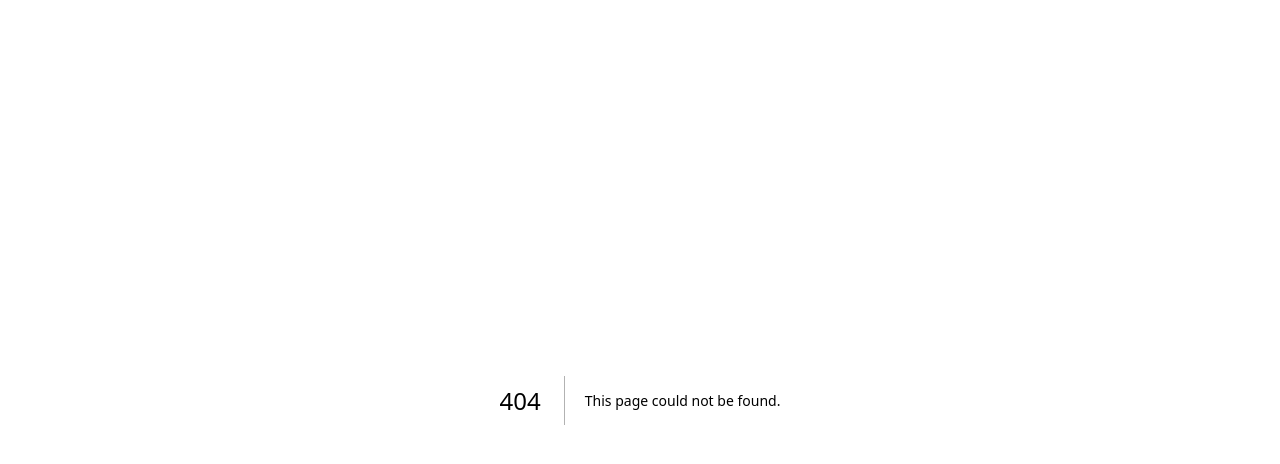
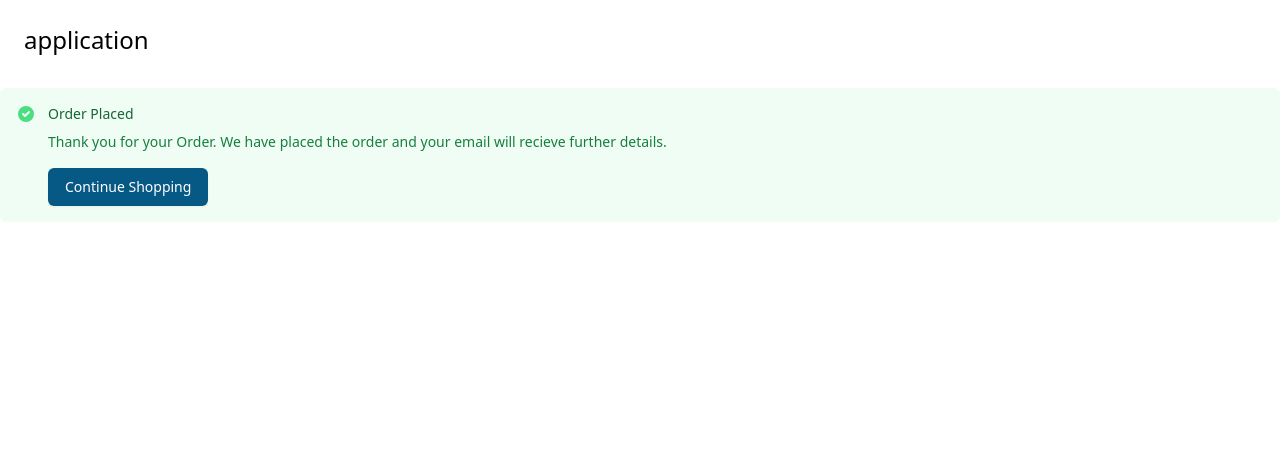
Before and after one commit to KevinAgoh/ecommerce-app, a Next.js app: page /thank-you in a window 1280 px wide. Before the commit this address had no page. Shown: the top 464 px of the page. Built offline with nearby package versions, Linux system fonts and the light colour scheme.

Commit message:
Done checkout

```diff
--- /dev/null
+++ b/app/thank-you/page.tsx
@@ -0,0 +1,50 @@
+import Head from 'next/head';
+import { HiCheckCircle } from 'react-icons/hi';
+import Navbar from '../components/Navbar';
+import Link from 'next/link';
+
+const ThankYou = () => {
+  return (
+    <div>
+      <Head>
+        <title>Thank You</title>
+        <meta name='description' content='All Products' />
+        <link rel='icon' href='/favicon.ico' />
+      </Head>
+
+      <main className='container mx-auto'>
+        <Navbar />
+        <div className='rounded-md bg-green-50 p-4 mt-8'>
+          <div className='flex'>
+            <div className='flex-shrink-0'>
+              <HiCheckCircle
+                className='h-5 w-5 text-green-400'
+                aria-hidden='true'
+              />
+            </div>
+            <div className='ml-3'>
+              <h3 className='text-sm font-medium text-green-800'>
+                Order Placed
+              </h3>
+              <div className='mt-2 text-sm text-green-700'>
+                <p>
+                  Thank you for your Order. We have placed the order and your
+                  email will recieve further details.
+                </p>
+              </div>
+              <Link
+                href='/'
+                type='button'
+                className='inline-flex items-center rounded-md border border-transparent bg-sky-800 px-4 py-2 text-sm font-medium text-white shadow-sm hover:bg-sky-900 mt-4'
+              >
+                Continue Shopping
+              </Link>
+            </div>
+          </div>
+        </div>
+      </main>
+    </div>
+  );
+};
+
+export default ThankYou;
--- /dev/null
+++ b/src/lib/stripe.ts
@@ -0,0 +1,7 @@
+import Stripe from 'stripe';
+
+const stripeServerSide = new Stripe(process.env.STRIPE_SECRET_KEY!, {
+  apiVersion: '2023-10-16'
+});
+
+export { stripeServerSide };
--- /dev/null
+++ b/src/pages/api/create-checkout-session.ts
@@ -0,0 +1,47 @@
+import currency from 'currency.js';
+import type { NextApiRequest, NextApiResponse } from 'next';
+import nc from 'next-connect';
+import { stripeServerSide } from '../../lib/stripe';
+import { TApiErrorResp } from '../../types';
+
+const handler = async (
+  req: NextApiRequest,
+  res: NextApiResponse<any | TApiErrorResp>
+) => {
+  try {
+    const host = req.headers.origin;
+    const referer = req.headers.referer;
+    const body = JSON.parse(req.body);
+    const formatedPrice = currency(body.price, {
+      precision: 2,
+      symbol: ''
+    }).multiply(100);
+    const session = await stripeServerSide.checkout.sessions.create({
+      mode: 'payment',
+      payment_method_types: ['card'],
+      line_items: [
+        {
+          price_data: {
+            currency: 'usd',
+            product_data: {
+              name: body?.title,
+              images: [body.image],
+              description: body?.description
+            },
+            unit_amount_decimal: formatedPrice.toString()
+          },
+          quantity: 1
+        }
+      ],
+      success_url: `${host}/thank-you`,
+      cancel_url: `${referer}?status=cancel`
+    });
+    return res.status(200).json({ id: session.id });
+  } catch (error) {
+    return res.status(500).json({
+      message: 'Something went wrong!! Please try again after sometime'
+    });
+  }
+};
+
+export default handler;
```
Also changed, not shown: 1 other file (tests, documents, lock files or other folders).
